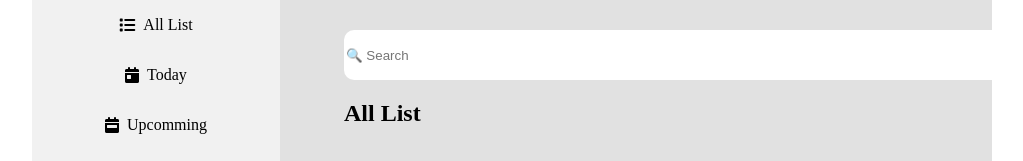
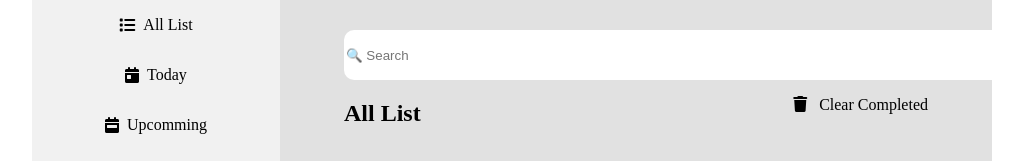
Before and after one commit to aaditya6882/to-do-list, a website: page frontend/index.html in a window 1280 px wide. Shown: the top 161 px of the page, without its empty margins (128-1151 px from the left). Drawn offline with Linux system fonts and the light colour scheme; files that its build step writes are made by us from their sources; no server answers; files whose address does not match are found by name.

```diff
--- a/frontend/index.html
+++ b/frontend/index.html
@@ -39,6 +39,9 @@
         <h2 id="date-day">All List</h2>
         <div class="delete-filter">
           <p class="delete" id="delete"><i class="fa-solid fa-trash"></i></p>
+          <p class="CompletedClear">
+            <i class="fa-solid fa-trash"></i> Clear Completed
+          </p>
         </div>
       </div>
 
```
